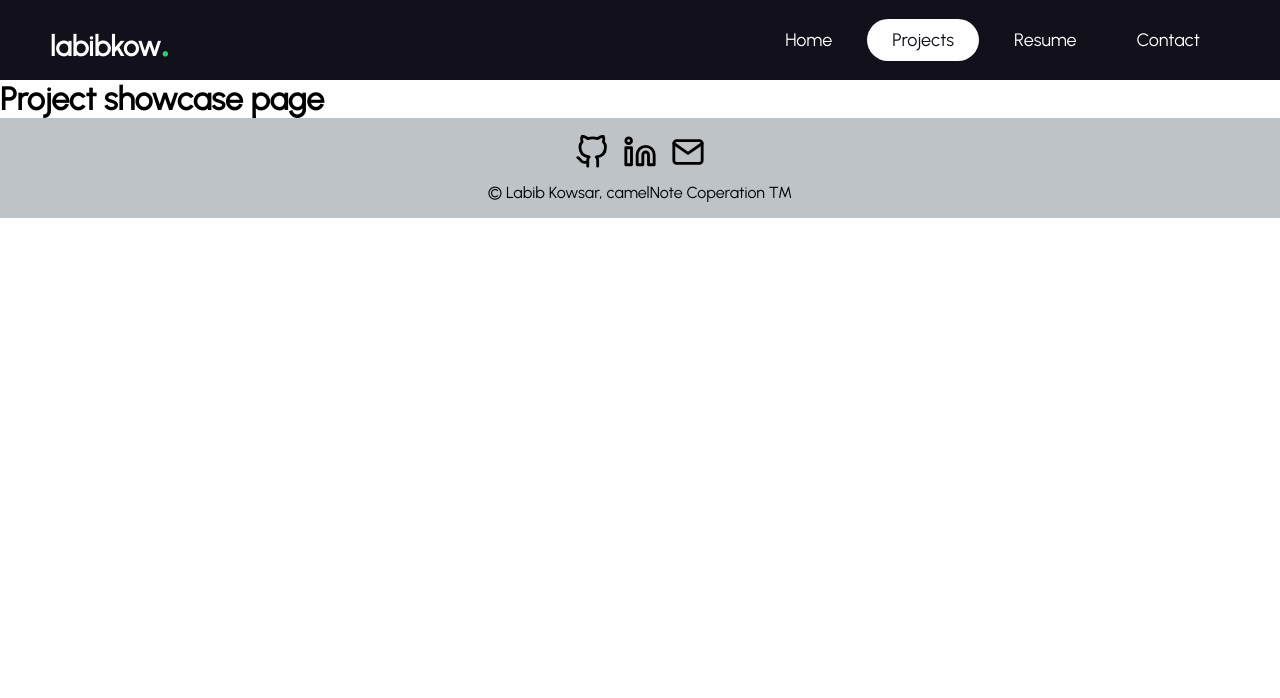
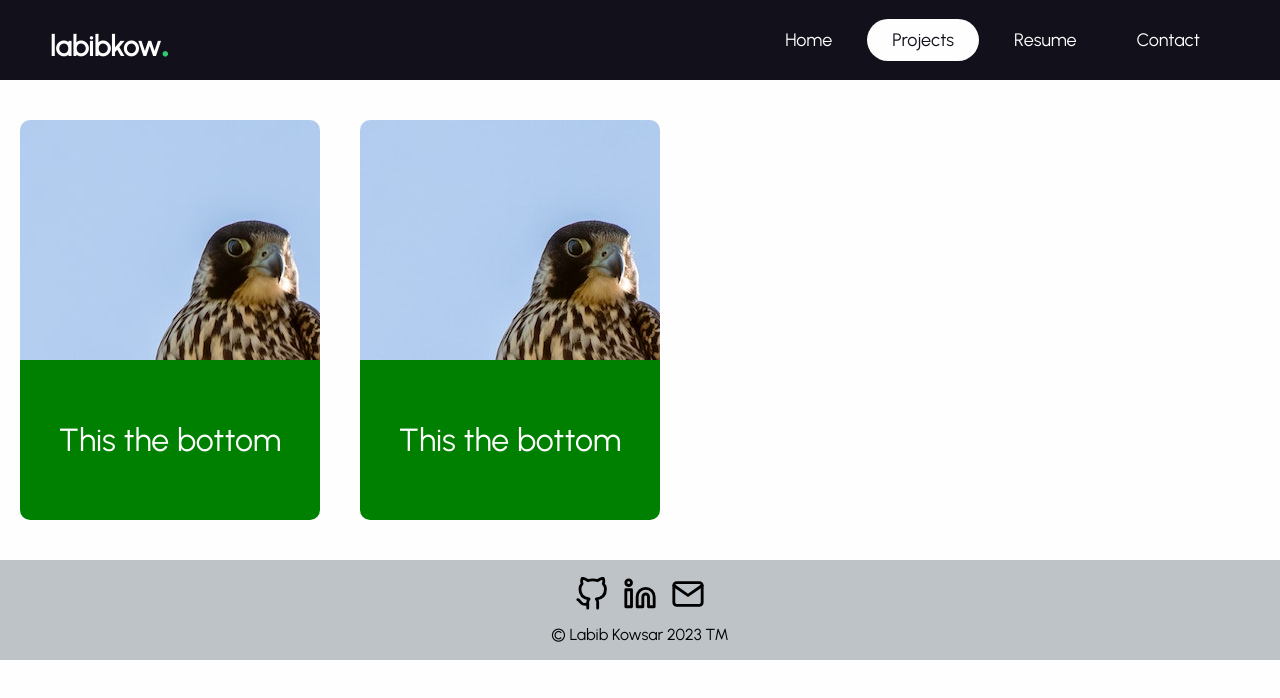
Before and after one commit to camelNotationsdjkh/labibkow, a Next.js app: page /projects in a window 1280 px wide. Shown: the top 698 px of the page. Built offline with nearby package versions, Linux system fonts and the light colour scheme.

Commit message:
cards work now

```diff
--- /dev/null
+++ b/components/card.js
@@ -0,0 +1,23 @@
+import { useState } from "react";
+import styles from "../styles/card.module.css";
+import Image from 'next/image';
+
+export default function Card({keyVal, setKey, imgLink, text, themeColor, vis, setVis}) {
+
+  return (
+    <>
+      <div className={styles.gridCard}  onClick={() => {
+        setVis(!vis);
+        setKey(keyVal);
+      }}>
+        <div className={styles.top} style={{
+          backgroundImage: `url(/home/${imgLink})`
+        }}>
+        </div>
+        <div className={styles.bottom} style={{
+          background: `${themeColor}`,
+        }}>This the bottom</div>
+      </div>
+    </>
+  );
+}
--- /dev/null
+++ b/components/detailCard.js
@@ -0,0 +1,43 @@
+import styles from "/styles/defCard.module.css"
+import Image from 'next/image';
+
+export default function DefCard({theDict,vis, setVis}){
+    let tagArr = [];
+    const tags = theDict.tags;
+    const imgLink = theDict.imgLink;
+    const theme = theDict.theme;
+    const text = theDict.text;
+
+    const handleClick = () => {
+        setVis(false);
+    }
+
+    for(let i = 0; i < tags.length; i++){
+        tagArr.push(
+            <div key={tags[i]}>{tags[i]}</div>
+        )
+    }
+
+    return (
+            <div className={styles.card} style={{
+                display: `${vis?"block":"none"}`,
+            }}>
+                <div className={styles.innerGrid}>
+                    <div className={styles.sideImg} style={{
+                        backgroundImage: `url("/home/${imgLink}")`,
+                    }}/>
+
+                    <div className={styles.leftBox}>
+                        <div className={styles.topCard}>
+                            <div>{tagArr}</div>
+                            <Image src="/project/cancel.svg"
+                                alt="Left arrow"
+                                width={30}
+                                height={30} onClick={handleClick} />
+                        </div>
+                        <div className={styles.content}>{text}</div>
+                    </div>
+                </div>
+            </div>
+    )
+}
--- a/components/footer.js
+++ b/components/footer.js
@@ -38,7 +38,7 @@ export default function Footer(){
 
                 </div>
                 <div className={styles.flex}>
-                    <div>&copy; Labib Kowsar, camelNote Coperation &trade;</div>
+                    <div>&copy; Labib Kowsar 2023 &trade;</div>
                 </div>
             </div>
         </>
--- a/pages/index.js
+++ b/pages/index.js
@@ -1,7 +1,8 @@
 import Chat from "@/components/chat";
 
 export default function Home(){
-
+  //Why not just migrate Chat code here?
+  //Good question....
   return (
     <>
       <Chat />
--- a/pages/projects/index.js
+++ b/pages/projects/index.js
@@ -1,7 +1,63 @@
-export default function ProjectPage(){
+import Card from "@/components/card";
+import styles from "styles/project.module.css";
+import { useState } from "react";
+import DefCard from "@/components/detailCard";
+
+
+export default function ProjectPage() {
+    const contentArr = [
+      {
+        tags: ["software", "game", "platformer"],
+        imgLink: "pere.jpg",
+        theme: "green",
+        text: "lorem lipsum doremom"
+      },
+      {
+        tags: ["software"],
+        imgLink: "pere.jpg",
+        theme: "green",
+        text: "What is love? Baby don't hurt me no more"
+      },
+    ];
+
+    const [curKey, setKey] = useState(0);
+    const [vis, setVis] = useState(false);
+
     return (
-        <>
-            <h1>Project showcase page</h1>
-        </>
-    )
+      <>
+        <div
+          className={styles.transparent}
+          style={{
+            display: vis ? "block" : "none"
+          }}
+        >
+          <div className={styles.theCont}>
+            <DefCard theDict={contentArr[curKey]} vis={vis} setVis={setVis} />
+          </div>
+        </div>
+        <div className={styles.flexBox}>
+          <Card
+            key="c1"
+            keyVal={0}
+            setKey={setKey}
+            imgLink="pere.jpg"
+            text="Lmao"
+            themeColor="green"
+            vis={vis}
+            setVis={setVis}
+          />
+
+          <Card
+            key="c2"
+            keyVal={1}
+            setKey={setKey}
+            imgLink="pere.jpg"
+            text="Lmao"
+            themeColor="green"
+            vis={vis}
+            setVis={setVis}
+          />
+        </div>
+      </>
+    );
 }
--- a/public/home/dict.js
+++ b/public/home/dict.js
@@ -10,8 +10,7 @@ class dictComp{
 
 //Creating the dictComp
 const comp1 = new dictComp(
-    ['Hello, world!', 'Welcome to my website 🐪 !',
-    "Lorem ipsum, dolor sit amet consectetur adipisicing elit. Quisquam eveniet eligendi sapiente ipsa dolorum sequi, doloremque alias ipsam tempore? Consectetur aliquid, dolores eius repudiandae quasi possimus amet velit a neque!"]
+    ['Hello there! 👋', 'I am Labib Kowsar, a third year Electrical engineering⚡student at the University of British Columbia (Vancouver) and this is my personal website! Here you’ll find some of the projects, my most recent resumes, and ways to get in touch with me. ^2500', 'If you’re still on this page, you’re probably wondering what’s going on at the bottom of this page! Well, I have noticed that with most portfolio sites, it might get tiring to read blocks of text. So this is my attempt to create a more personalized experience that mimics a text message conversation you would have with me in real life. ^2500', 'While it’s still far from an actual conversation, I hope it lets you get to know me in a more interactive way. Of course, I realize this isn’t everyone’s cup of tea, so I kept the other pages (projects, resume) with a more traditional approach. As they say: don’t fix what ain’t broke! Either way, thanks for clicking on my website, and I hope you enjoy your stay!']
 );
 
 const comp2 = new dictComp(
--- /dev/null
+++ b/styles/card.module.css
@@ -0,0 +1,28 @@
+.gridCard{
+    display: grid;
+    grid-template-rows: 60% 40%;
+    margin: 40px 20px;
+    width: 300px;
+    height: 400px;
+    border-radius: 10px;
+    cursor: pointer;
+}
+
+.top{
+    border-radius: 10px 10px 0 0;
+}
+
+.bottom{
+    border-radius: 0 0 10px 10px;
+    display: flex;
+    justify-content:  center;
+    align-items: center;
+    font-weight: 500;
+    font-size: 24pt;
+    color: white;
+}
+
+.gridCard:hover{
+    transition: 0.15s ease;
+    box-shadow: 2px 2px 8px 0 black;
+}
--- /dev/null
+++ b/styles/defCard.module.css
@@ -0,0 +1,47 @@
+.card{
+    background: white;
+    width:900px;
+    height:675px;
+    position: relative;
+}
+
+.innerGrid{
+    display: grid;
+    grid-template-columns: 20% 80%;
+    height:100%;
+}
+
+.sideImg{
+    width: 100%;
+    height: 100%;
+}
+
+.leftBox{
+    width: 100%;
+    height:100%;
+}
+
+.topCard{
+    display: flex;
+    justify-content: space-between;
+    background-color: #222f3e;
+
+}
+
+.topCard div{
+    display: flex;
+    flex-wrap: wrap;
+}
+
+.topCard div > *{
+    color: white;
+    padding: 4px 10px;
+    border: 2px solid white;
+    border-radius: 15px;
+    margin: 10px 5px;
+}
+
+.topCard img{
+    cursor: pointer;
+    margin:10px 5px;
+}
--- /dev/null
+++ b/styles/project.module.css
@@ -0,0 +1,20 @@
+.transparent{
+    width: 100%;
+    height: 100vh;
+    background: rgba(0, 0, 0, 0.6);
+    position: fixed;
+    top: 0;
+}
+
+.theCont{
+    display: flex;
+    align-items: center;
+    justify-content: center;
+    width: 100%;
+    height: 100%;
+}
+
+.flexBox{
+    display: flex;
+    flex-wrap: wrap;
+}
```
Also changed, not shown: public/project/cancel.svg (added).
